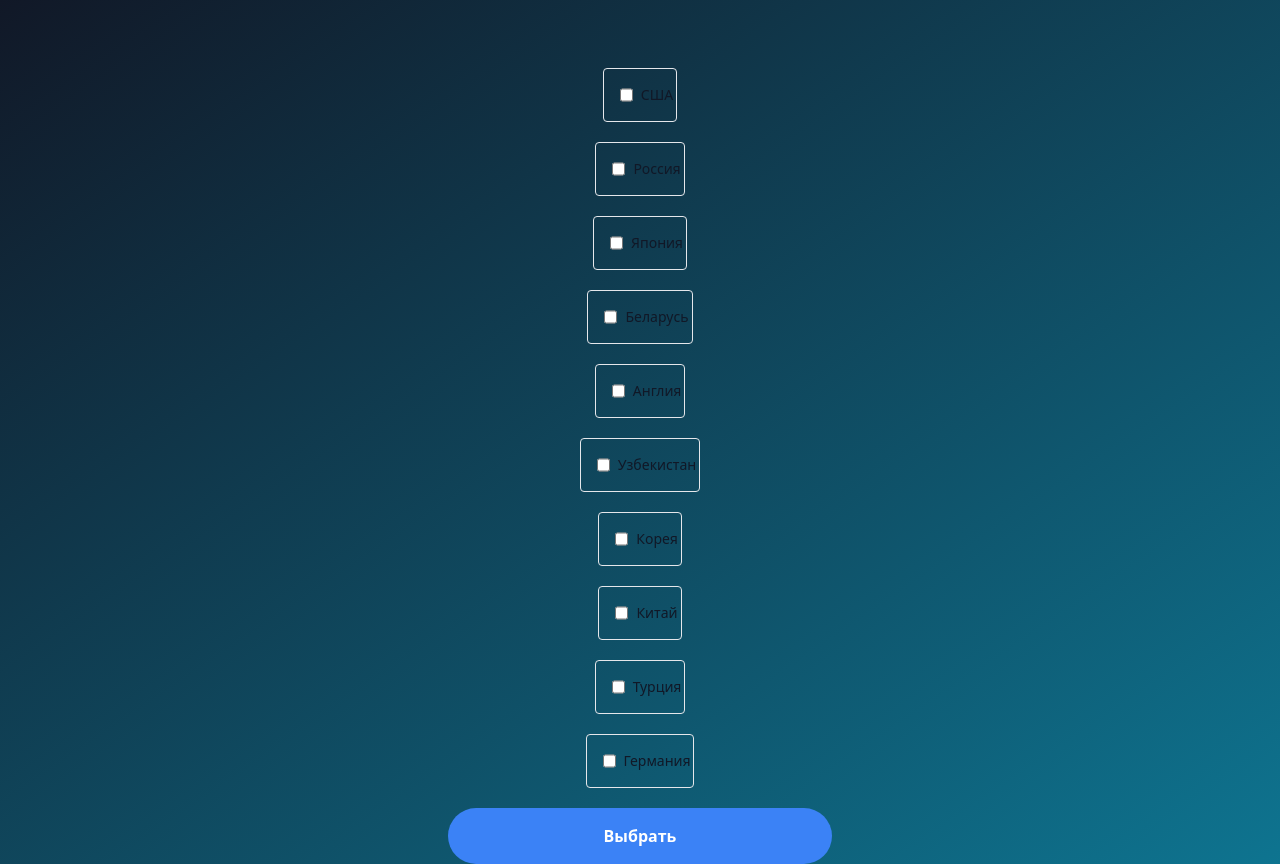
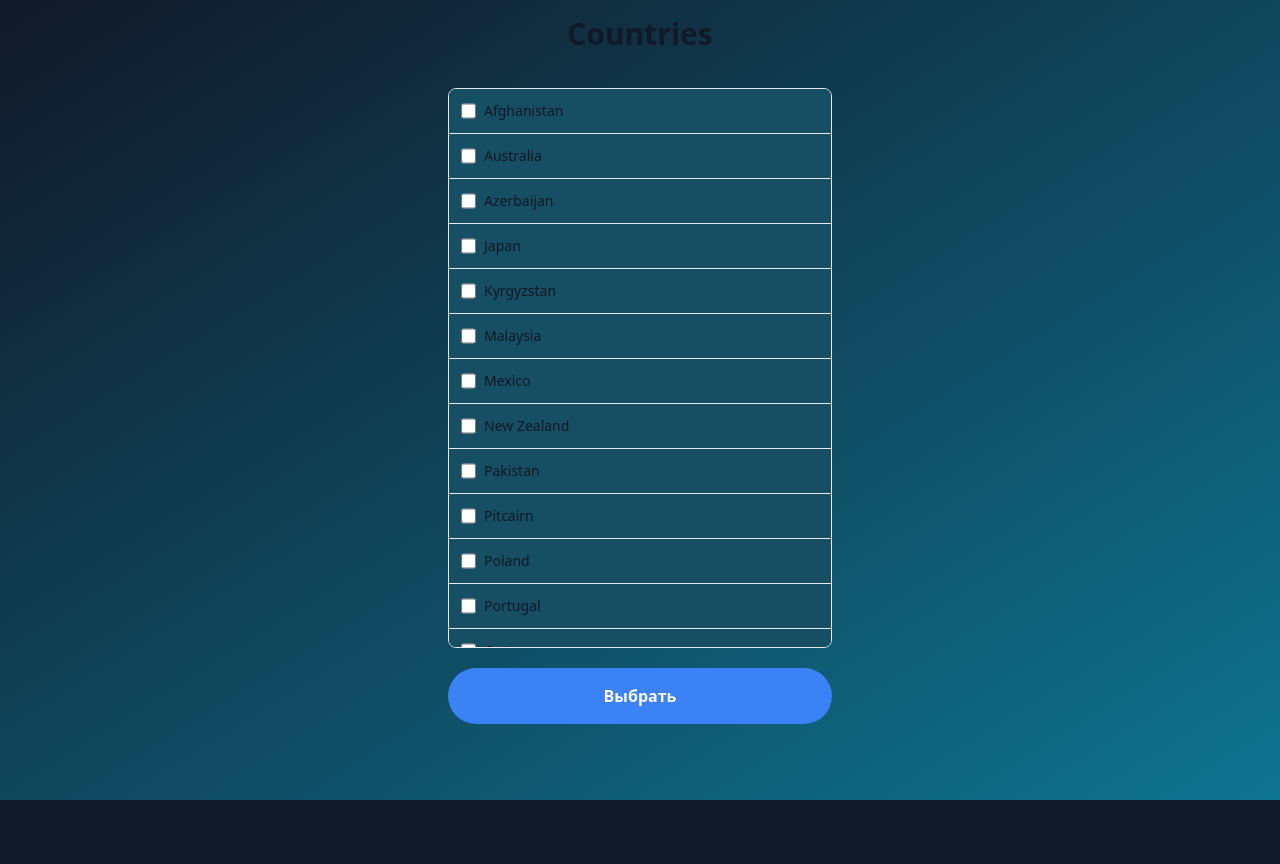
Before and after one commit to rakhmatovich/Spy, a React (Vite) app: page /countries in a window 1280 px wide. After the commit the page ends 800 px from the top, so only its background shows below. Built offline with nearby package versions, Linux system fonts and the light colour scheme.

Commit message:
settings by lead

```diff
--- a/src/components/Countries.jsx
+++ /dev/null
@@ -1,154 +0,0 @@
-import React from "react";
-
-export default function Countries() {
-  return (
-    <>
-      <div className="flex flex-col items-center bg-gradient-to-br from-gray-900 to-cyan-700 w-[100%]  gap-5 ">
-        <br />
-        <br />
-
-        <div className="flex items-center pl-4 border border-gray-200 rounded dark:border-gray-700">
-          <input
-            type="checkbox"
-            value=""
-            name="bordered-checkbox"
-            className="bordered-checkbox-1 w-4 h-4 text-blue-600 bg-gray-100 border-gray-300 rounded focus:ring-blue-500 dark:focus:ring-blue-600 dark:ring-offset-gray-800 focus:ring-2 dark:bg-gray-700 dark:border-gray-600"
-          />
-          <label
-            for="bordered-checkbox-1"
-            className="w-full py-4 ml-2 text-sm font-medium text-gray-900 dark:text-gray-300"
-          >
-            США
-          </label>
-        </div>
-        <div className="flex items-center pl-4 border border-gray-200 rounded dark:border-gray-700">
-          <input
-            type="checkbox"
-            value=""
-            name="bordered-checkbox"
-            className="bordered-checkbox-1 w-4 h-4 text-blue-600 bg-gray-100 border-gray-300 rounded focus:ring-blue-500 dark:focus:ring-blue-600 dark:ring-offset-gray-800 focus:ring-2 dark:bg-gray-700 dark:border-gray-600"
-          />
-          <label
-            for="bordered-checkbox-1"
-            className="w-full py-4 ml-2 text-sm font-medium text-gray-900 dark:text-gray-300"
-          >
-            Россия
-          </label>
-        </div>
-        <div className="flex items-center pl-4 border border-gray-200 rounded dark:border-gray-700">
-          <input
-            type="checkbox"
-            value=""
-            name="bordered-checkbox"
-            className="bordered-checkbox-1 w-4 h-4 text-blue-600 bg-gray-100 border-gray-300 rounded focus:ring-blue-500 dark:focus:ring-blue-600 dark:ring-offset-gray-800 focus:ring-2 dark:bg-gray-700 dark:border-gray-600"
-          />
-          <label
-            for="bordered-checkbox-1"
-            className="w-full py-4 ml-2 text-sm font-medium text-gray-900 dark:text-gray-300"
-          >
-            Япония
-          </label>
-        </div>
-        <div className="flex items-center pl-4 border border-gray-200 rounded dark:border-gray-700">
-          <input
-            type="checkbox"
-            value=""
-            name="bordered-checkbox"
-            className="bordered-checkbox-1 w-4 h-4 text-blue-600 bg-gray-100 border-gray-300 rounded focus:ring-blue-500 dark:focus:ring-blue-600 dark:ring-offset-gray-800 focus:ring-2 dark:bg-gray-700 dark:border-gray-600"
-          />
-          <label
-            for="bordered-checkbox-1"
-            className="w-full py-4 ml-2 text-sm font-medium text-gray-900 dark:text-gray-300"
-          >
-            Беларусь
-          </label>
-        </div>
-        <div className="flex items-center pl-4 border border-gray-200 rounded dark:border-gray-700">
-          <input
-            type="checkbox"
-            value=""
-            name="bordered-checkbox"
-            className="bordered-checkbox-1 w-4 h-4 text-blue-600 bg-gray-100 border-gray-300 rounded focus:ring-blue-500 dark:focus:ring-blue-600 dark:ring-offset-gray-800 focus:ring-2 dark:bg-gray-700 dark:border-gray-600"
-          />
-          <label
-            for="bordered-checkbox-1"
-            className="w-full py-4 ml-2 text-sm font-medium text-gray-900 dark:text-gray-300"
-          >
-            Англия
-          </label>
-        </div>
-        <div className="flex items-center pl-4 border border-gray-200 rounded dark:border-gray-700">
-          <input
-            type="checkbox"
-            value=""
-            name="bordered-checkbox"
-            className="bordered-checkbox-1 w-4 h-4 text-blue-600 bg-gray-100 border-gray-300 rounded focus:ring-blue-500 dark:focus:ring-blue-600 dark:ring-offset-gray-800 focus:ring-2 dark:bg-gray-700 dark:border-gray-600"
-          />
-          <label
-            for="bordered-checkbox-1"
-            className="w-full py-4 ml-2 text-sm font-medium text-gray-900 dark:text-gray-300"
-          >
-            Узбекистан
-          </label>
-        </div>
-        <div className="flex items-center pl-4 border border-gray-200 rounded dark:border-gray-700">
-          <input
-            type="checkbox"
-            value=""
-            name="bordered-checkbox"
-            className="bordered-checkbox-1 w-4 h-4 text-blue-600 bg-gray-100 border-gray-300 rounded focus:ring-blue-500 dark:focus:ring-blue-600 dark:ring-offset-gray-800 focus:ring-2 dark:bg-gray-700 dark:border-gray-600"
-          />
-          <label
-            for="bordered-checkbox-1"
-            className="w-full py-4 ml-2 text-sm font-medium text-gray-900 dark:text-gray-300"
-          >
-            Корея
-          </label>
-        </div>
-        <div className="flex items-center pl-4 border border-gray-200 rounded dark:border-gray-700">
-          <input
-            type="checkbox"
-            value=""
-            name="bordered-checkbox"
-            className="bordered-checkbox-1 w-4 h-4 text-blue-600 bg-gray-100 border-gray-300 rounded focus:ring-blue-500 dark:focus:ring-blue-600 dark:ring-offset-gray-800 focus:ring-2 dark:bg-gray-700 dark:border-gray-600"
-          />
-          <label
-            for="bordered-checkbox-1"
-            className="w-full py-4 ml-2 text-sm font-medium text-gray-900 dark:text-gray-300"
-          >
-            Китай
-          </label>
-        </div>
-        <div className="flex items-center pl-4 border border-gray-200 rounded dark:border-gray-700">
-          <input
-            type="checkbox"
-            value=""
-            name="bordered-checkbox"
-            className="bordered-checkbox-1 w-4 h-4 text-blue-600 bg-gray-100 border-gray-300 rounded focus:ring-blue-500 dark:focus:ring-blue-600 dark:ring-offset-gray-800 focus:ring-2 dark:bg-gray-700 dark:border-gray-600"
-          />
-          <label
-            for="bordered-checkbox-1"
-            className="w-full py-4 ml-2 text-sm font-medium text-gray-900 dark:text-gray-300"
-          >
-            Турция
-          </label>
-        </div>
-        <div className="flex items-center pl-4 border border-gray-200 rounded dark:border-gray-700">
-          <input
-            type="checkbox"
-            value=""
-            name="bordered-checkbox"
-            className="bordered-checkbox-1 w-4 h-4 text-blue-600 bg-gray-100 border-gray-300 rounded focus:ring-blue-500 dark:focus:ring-blue-600 dark:ring-offset-gray-800 focus:ring-2 dark:bg-gray-700 dark:border-gray-600"
-          />
-          <label
-            for="bordered-checkbox-1"
-            className="w-full py-4 ml-2 text-sm font-medium text-gray-900 dark:text-gray-300"
-          >
-            Германия
-          </label>
-        </div>
-        <button className="bg-blue-500 hover:bg-blue-700 text-white font-bold py-2 px-4 w-96 h-14 rounded-full grid-cols-1">Выбрать</button>
-      </div>
-    </>
-  );
-}
--- a/src/index.css
+++ b/src/index.css
@@ -1,7 +1,6 @@
 @tailwind base;
 @tailwind components;
 @tailwind utilities;
-
 
 
 @layer components {
@@ -9,3 +8,7 @@
         @apply container px-20
     }
 }
+
+body {
+    background-color: #111827;
+}
--- /dev/null
+++ b/src/pages/settings/Countries.jsx
@@ -0,0 +1,34 @@
+import React from "react";
+import {countryNames} from "../../utils/words.js";
+
+export default function Countries() {
+
+    return (
+        <>
+            <div
+                className="flex flex-col items-center bg-gradient-to-br from-gray-900 to-cyan-700 w-[100%] h-screen gap-5">
+
+                <h3 className="m-4 font-semibold text-gray-900 dark:text-white text-3xl">Countries</h3>
+                <ul className="h-[70vh] w-[30%] min-w-[300px] overflow-y-scroll text-lg font-medium text-gray-900 border border-gray-200 rounded-lg bg-cyan-900 dark:border-gray-600 dark:text-white">
+                    {countryNames?.map(country => (
+                        <li className="w-full border-b border-gray-200 rounded-t-lg dark:border-gray-600"
+                            key={country.name}>
+                            <div className="flex items-center pl-3">
+                                <input id={country.name} type="checkbox"
+                                       className="w-4 h-4 text-blue-600 bg-gray-100 border-gray-300 rounded focus:ring-blue-500 dark:focus:ring-blue-600 dark:ring-offset-gray-700 dark:focus:ring-offset-gray-700 focus:ring-2 dark:bg-gray-600 dark:border-gray-500"/>
+                                <label htmlFor={country.name}
+                                       className="w-full py-3 ml-2 text-sm font-medium text-gray-900 dark:text-gray-300">
+                                    {country.name}
+                                </label>
+                            </div>
+                        </li>
+                    ))}
+                </ul>
+
+                <button
+                    className="bg-blue-500 hover:bg-blue-700 text-white font-bold py-2 px-4 w-96 h-14 rounded-full grid-cols-1">Выбрать
+                </button>
+            </div>
+        </>
+    );
+}
--- /dev/null
+++ b/src/utils/words.js
@@ -0,0 +1,33 @@
+export const countryNames = [
+    {name: "Afghanistan"},
+    {name: "Australia"},
+    {name: "Azerbaijan"},
+    {name: "Japan"},
+    {name: "Kyrgyzstan"},
+    {name: "Malaysia"},
+    {name: "Mexico"},
+    {name: "New Zealand"},
+    {name: "Pakistan"},
+    {name: "Pitcairn"},
+    {name: "Poland"},
+    {name: "Portugal"},
+    {name: "Qatar"},
+    {name: "Russian"},
+    {name: "Singapore"},
+    {name: "Africa"},
+    {name: "Spain"},
+    {name: "Switzerland"},
+    {name: "Syria"},
+    {name: "Taiwan"},
+    {name: "Tajikistan"},
+    {name: "Thailand"},
+    {name: "Trinidad and Tobago"},
+    {name: "Turkey"},
+    {name: "Turkmenistan"},
+    {name: "Ukraine"},
+    {name: "United Arab Emirates"},
+    {name: "United Kingdom"},
+    {name: "United States"},
+    {name: "Uruguay"},
+    {name: "Uzbekistan"},
+]
```
Also changed, not shown: src/Router.jsx (+6 -6 lines), src/pages/settings/Children.jsx (renamed from src/components/Children.jsx), src/pages/settings/Cultures.jsx (renamed from src/components/Cultures.jsx), src/pages/settings/Sport.jsx (renamed from src/components/Sport.jsx), src/pages/settings/TimeMachine.jsx (renamed from src/components/TimeMachine.jsx), src/pages/settings/Travel.jsx (renamed from src/components/Travel.jsx).
